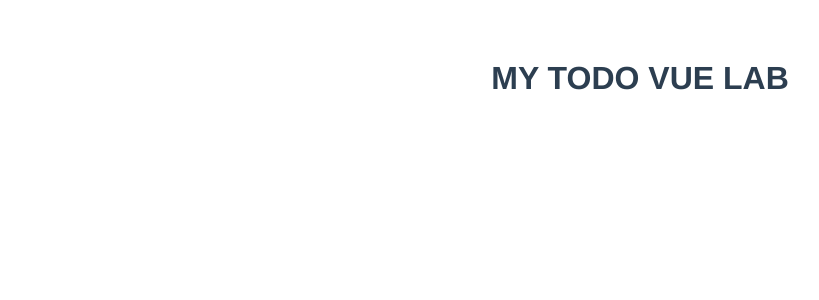
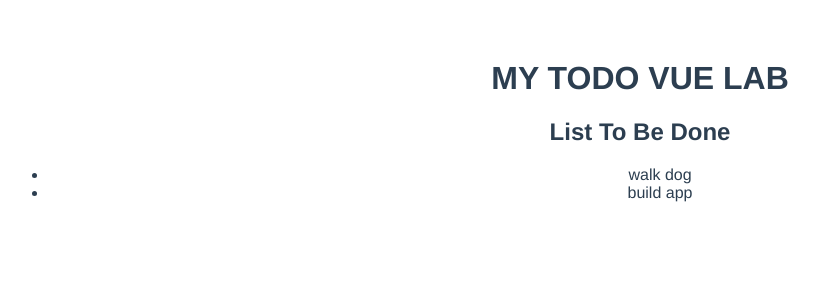
Before and after one commit to GregatGit/todos-vue, a Vue app: page / in a window 1280 px wide. Shown: the top 300 px of the page, without its empty margins (0-819 px from the left). Built offline with nearby package versions, Linux system fonts and the light colour scheme; the HTML template or start-up script is replaced by a standard one.

Commit message:
pass todos to list

```diff
--- a/src/App.vue
+++ b/src/App.vue
@@ -1,18 +1,28 @@
 <template>
   <div id="app">
-    <Header></Header>
+    <Header />
+    <todo-list :todos="todos" />
   </div>
 </template>
 
 <script>
-
 import Header from './components/Header'
+import TodoList from './components/TodoList'
 
 export default {
   name: 'app',
+  data: function() {
+    return {
+      todos: [
+        { name: 'walk dog', done: false },
+        { name: 'build app', done: false },
+      ],
+    }
+  },
   components: {
-    Header
-  }
+    Header,
+    TodoList
+  },
 }
 </script>
 
--- /dev/null
+++ b/src/components/TodoList.vue
@@ -0,0 +1,19 @@
+<template>
+  <div>
+    <h2>List To Be Done</h2>
+    <ul>
+      <li v-for="(todo, index) in todos">{{todo.name}}</li>
+    </ul>
+  </div>
+</template>
+
+<script>
+  export default {
+    name: 'todo-list',
+    props: ['todos']
+  }
+</script>
+
+<style lang="scss" scoped>
+
+</style>
```
